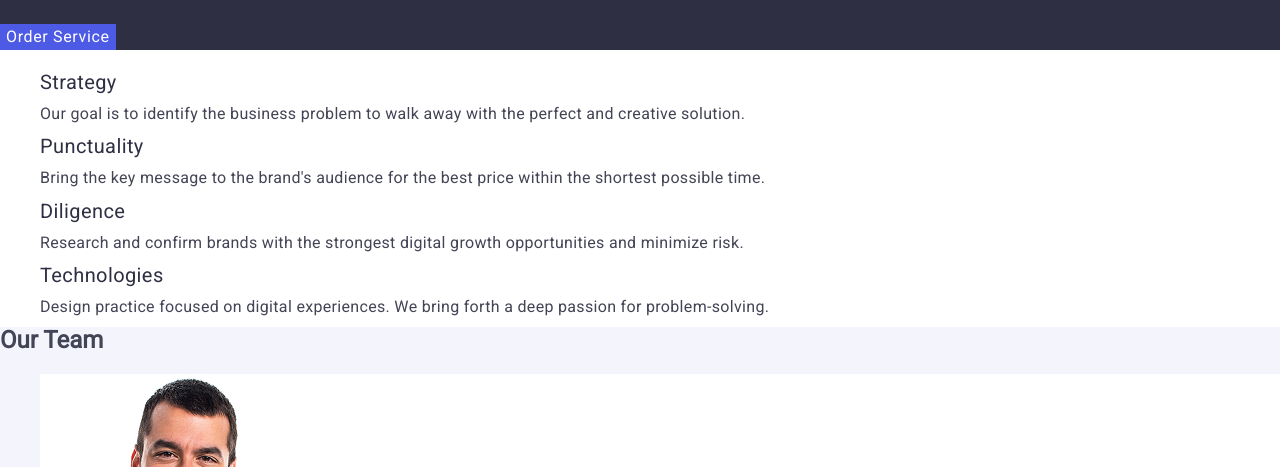
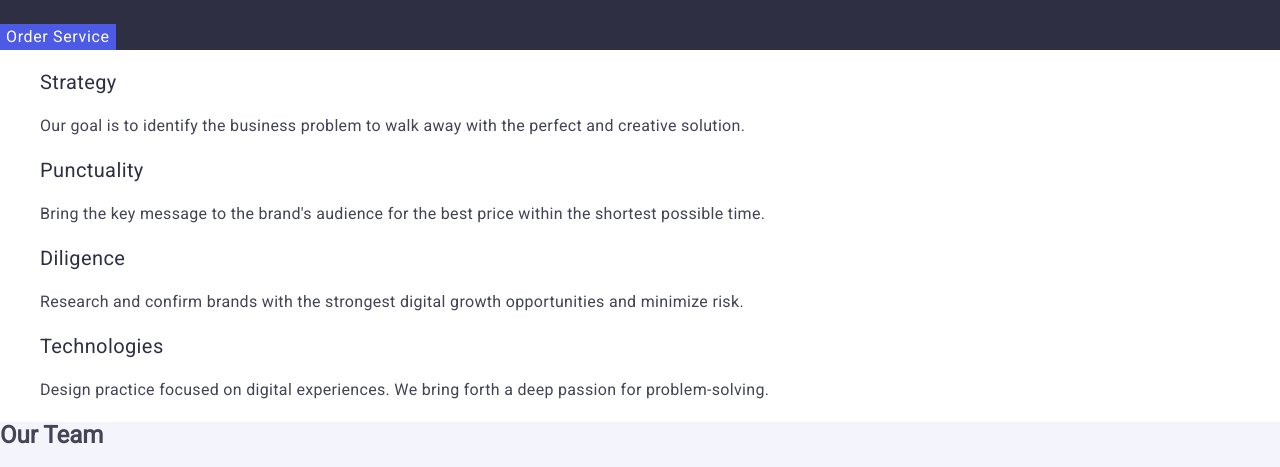
Before and after one commit to Nunam-UK/goit-markup-hw-02, a plain HTML site: page index.html in a window 1280 px wide. Shown: the part 302-769 px from the top of the page. Drawn offline with nearby package versions, Linux system fonts and the light colour scheme.

Commit message:
add index file

```diff
--- a/css/styles.css
+++ b/css/styles.css
@@ -25,7 +25,7 @@ button {
   line-height: 1.5;
   letter-spacing: 0.04em;
   border: none;
-
+  color: #ffffff;
 
 }
 
@@ -122,7 +122,7 @@ button {
 .info-text {
   font-weight: 400;
   font-size: 16px;
-  line-height: 1.5%;
+  line-height: 1.5;
   letter-spacing: 0.02em;
   color: #434455;
 }
--- a/index.html
+++ b/index.html
@@ -45,7 +45,7 @@
 
       <section class="info">
 
-        <ul>
+        <ul class="info-list">
           <li>
             <h3 class="info-title">Strategy</h3>
             <p class="info-text">
```
